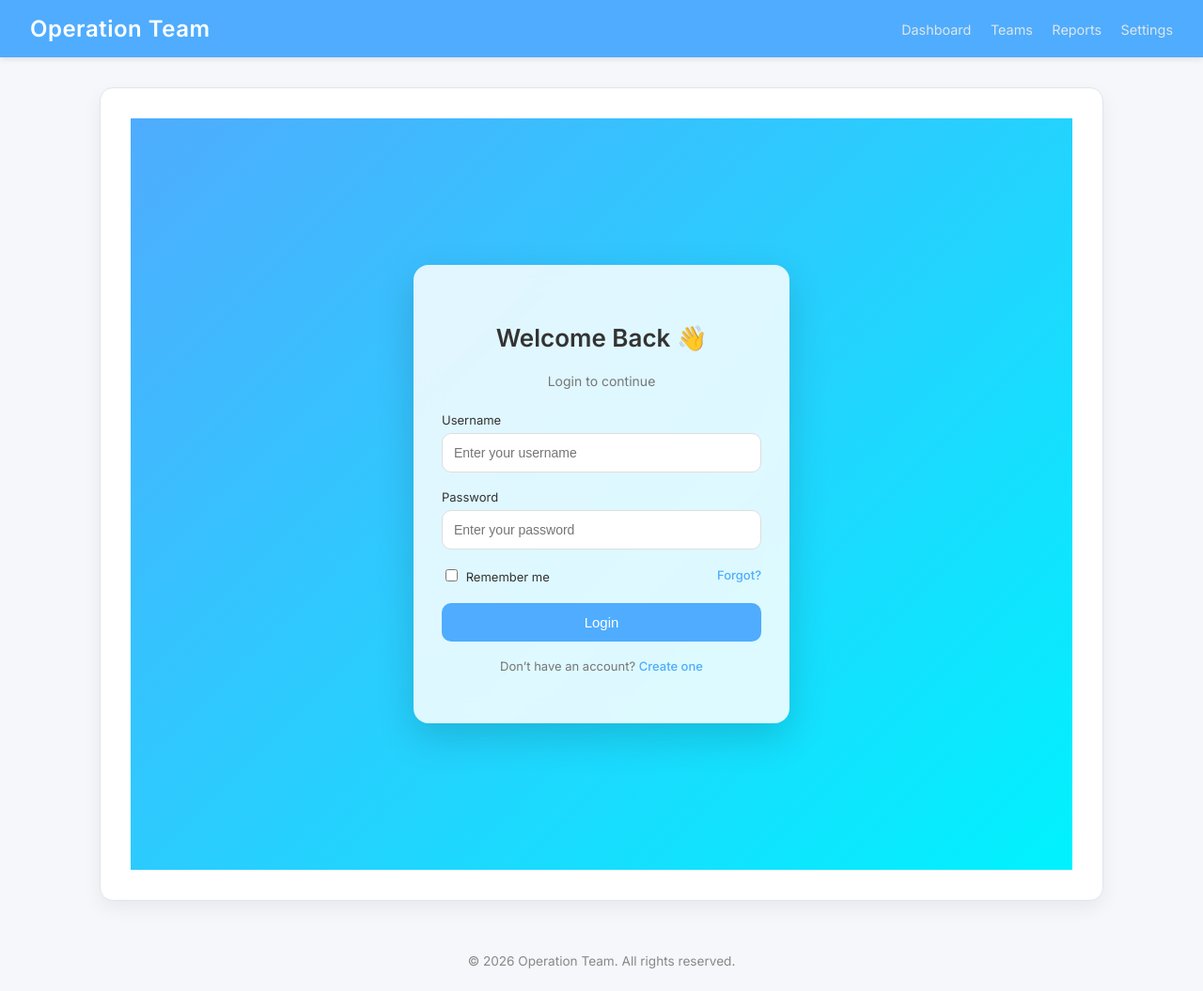
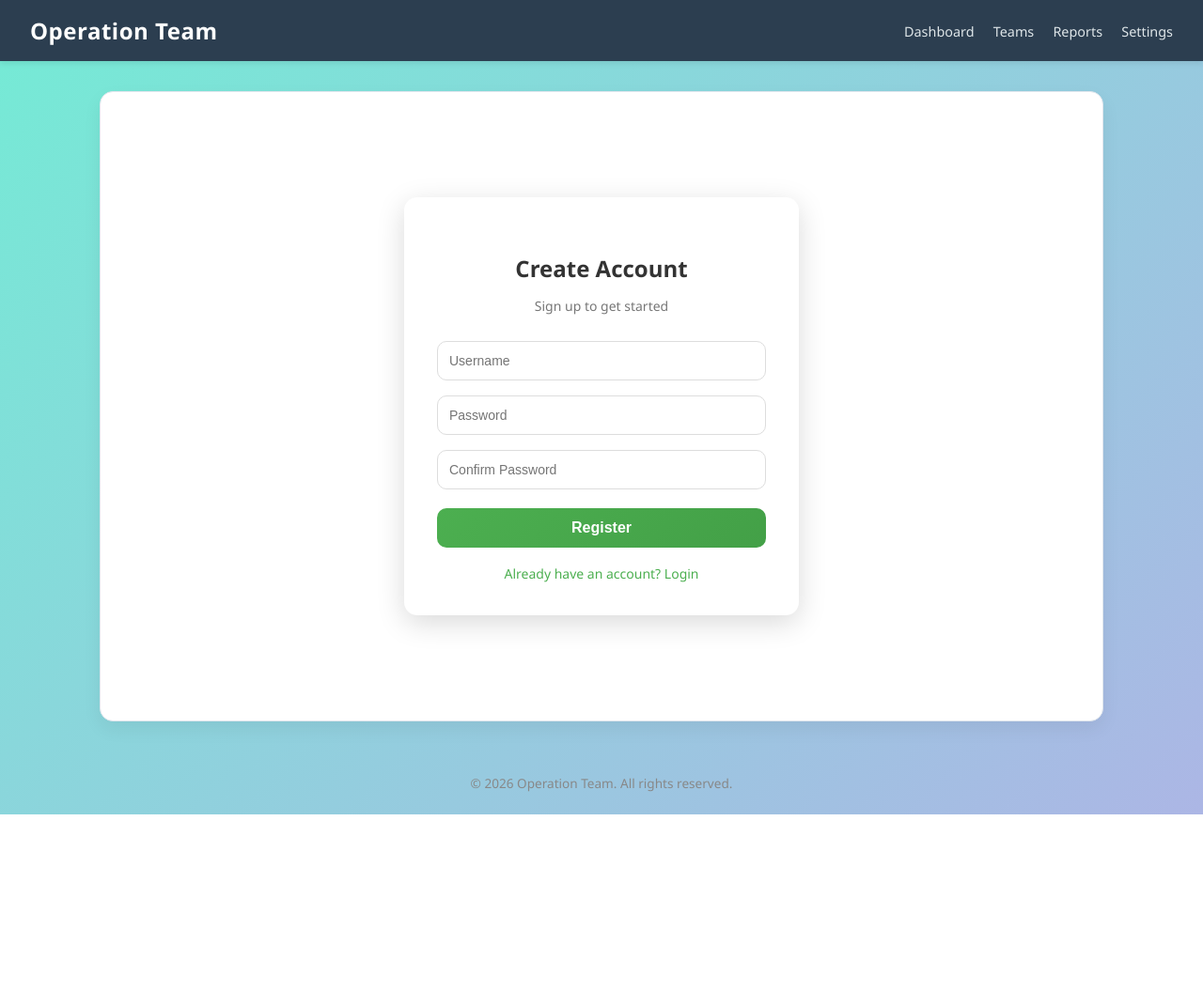
Before and after one commit to clarincehierro001-hue/justforyou, a Flask app: page /login in a window 1280 px wide. Shown: the whole page at 94% size. After the commit the page ends 867 px from the top, so only its background shows below. Run offline with Flask 3, Linux system fonts and the light colour scheme.

Commit message:
login.html

```diff
--- a/templates/login.html
+++ b/templates/login.html
@@ -1,206 +1,111 @@
 {% extends "base.html" %}
 {% block content %}
 <style>
-    :root {
-        --primary: #4facfe;
-        --primary-dark: #3a8dde;
-        --text: #333;
-        --muted: #777;
-    }
-
     body {
-        margin: 0;
-        font-family: 'Inter', Arial, sans-serif;
-    }
-
-    .auth-wrapper {
-        display: flex;
-        justify-content: center;
-        align-items: center;
-        min-height: 100vh;
-        background: linear-gradient(135deg, #4facfe, #00f2fe);
-        padding: 20px;
+        background: linear-gradient(135deg, #74ebd5, #ACB6E5);
+        font-family: 'Segoe UI', Tahoma, Geneva, Verdana, sans-serif;
     }
 
     .auth-container {
-        width: 100%;
-        max-width: 400px;
-        padding: 40px 30px;
-        border-radius: 16px;
-
-        /* Glass effect */
-        background: rgba(255, 255, 255, 0.85);
-        backdrop-filter: blur(12px);
-
-        box-shadow: 0 15px 40px rgba(0,0,0,0.15);
+        max-width: 420px;
+        margin: 80px auto;
+        padding: 35px;
+        border-radius: 14px;
+        box-shadow: 0 8px 30px rgba(0,0,0,0.15);
+        background: #ffffff;
         text-align: center;
-
-        animation: fadeIn 0.6s ease;
     }
 
-    @keyframes fadeIn {
-        from {
-            opacity: 0;
-            transform: translateY(20px);
-        }
-        to {
-            opacity: 1;
-            transform: translateY(0);
-        }
+    .auth-container h3 {
+        margin-bottom: 10px;
+        font-size: 24px;
+        color: #333;
     }
 
-    .auth-title {
-        font-size: 26px;
-        font-weight: 600;
-        color: var(--text);
+    .auth-container p {
+        margin-bottom: 20px;
+        font-size: 14px;
+        color: #777;
     }
 
-    .auth-subtitle {
-        margin-top: 5px;
-        margin-bottom: 25px;
-        color: var(--muted);
+    .auth-container input {
+        width: 100%;
+        padding: 12px;
+        margin: 8px 0;
+        border: 1px solid #ddd;
+        border-radius: 10px;
         font-size: 14px;
+        transition: border 0.2s, box-shadow 0.2s;
     }
 
-    .form-group {
-        text-align: left;
-        margin-bottom: 18px;
+    .auth-container input:focus {
+        border-color: #4CAF50;
+        outline: none;
+        box-shadow: 0 0 0 2px rgba(76, 175, 80, 0.2);
     }
 
-    .form-group label {
-        display: block;
-        margin-bottom: 6px;
-        font-size: 13px;
-        color: var(--text);
+    .auth-container button {
+        width: 100%;
+        padding: 12px;
+        margin-top: 12px;
+        border: none;
+        border-radius: 10px;
+        background: linear-gradient(135deg, #4CAF50, #43a047);
+        color: white;
+        font-size: 16px;
+        font-weight: 600;
+        cursor: pointer;
+        transition: transform 0.15s ease, box-shadow 0.15s ease;
     }
 
-    .form-group input {
-        width: 100%;
-        padding: 12px;
-        border-radius: 10px;
-        border: 1px solid #ddd;
-        font-size: 14px;
-        transition: all 0.25s ease;
+    .auth-container button:hover {
+        transform: translateY(-1px);
+        box-shadow: 0 4px 12px rgba(0,0,0,0.2);
     }
 
-    .form-group input:focus {
-        border-color: var(--primary);
-        box-shadow: 0 0 0 3px rgba(79, 172, 254, 0.2);
-        outline: none;
+    .auth-container button:active {
+        transform: scale(0.98);
     }
 
-    .form-options {
-        display: flex;
-        justify-content: space-between;
-        align-items: center;
-        font-size: 13px;
-        margin-bottom: 20px;
-    }
-
-    .form-options input {
-        margin-right: 5px;
-        cursor: pointer;
-    }
-
-    .forgot-link {
+    .auth-container a {
+        display: block;
+        margin-top: 18px;
+        color: #4CAF50;
         text-decoration: none;
-        color: var(--primary);
+        font-size: 14px;
         font-weight: 500;
     }
 
-    .forgot-link:hover {
+    .auth-container a:hover {
         text-decoration: underline;
     }
 
-    .btn-primary {
-        width: 100%;
-        padding: 12px;
-        border: none;
-        border-radius: 10px;
-        background: var(--primary);
-        color: #fff;
-        font-size: 15px;
-        font-weight: 500;
-        cursor: pointer;
-        transition: all 0.25s ease;
-    }
-
-    .btn-primary:hover {
-        background: var(--primary-dark);
-        transform: translateY(-1px);
-    }
-
-    .btn-primary:active {
-        transform: scale(0.98);
-    }
-
-    .auth-footer {
-        margin-top: 18px;
-        font-size: 13px;
-        color: var(--muted);
-    }
-
-    .auth-footer a {
-        color: var(--primary);
-        text-decoration: none;
-        font-weight: 500;
-    }
-
-    .auth-footer a:hover {
-        text-decoration: underline;
-    }
-
-    @media (max-width: 480px) {
-        .auth-container {
-            padding: 30px 20px;
-        }
+    .error-message {
+        color: #c0392b;
+        background: #fdecea;
+        padding: 10px;
+        border-radius: 8px;
+        margin-bottom: 15px;
+        font-size: 14px;
+        border: 1px solid #f5c6cb;
     }
 </style>
 
-<div class="auth-wrapper">
-    <div class="auth-container">
-        <h2 class="auth-title">Welcome Back 👋</h2>
-        <p class="auth-subtitle">Login to continue</p>
+<div class="auth-container">
+    <h3>Create Account</h3>
+    <p>Sign up to get started</p>
 
-        <form method="POST" class="auth-form" novalidate>
-            <div class="form-group">
-                <label for="username">Username</label>
-                <input
-                    id="username"
-                    name="username"
-                    type="text"
-                    placeholder="Enter your username"
-                    required
-                    autocomplete="username"
-                >
-            </div>
+    {% if error %}
+        <div class="error-message">{{ error }}</div>
+    {% endif %}
 
-            <div class="form-group">
-                <label for="password">Password</label>
-                <input
-                    id="password"
-                    name="password"
-                    type="password"
-                    placeholder="Enter your password"
-                    required
-                    autocomplete="current-password"
-                >
-            </div>
+    <form method="POST" autocomplete="off">
+        <input name="username" placeholder="Username" required>
+        <input name="password" type="password" placeholder="Password" required>
+        <input name="confirm_password" type="password" placeholder="Confirm Password" required>
+        <button type="submit">Register</button>
+    </form>
 
-            <div class="form-options">
-                <label>
-                    <input type="checkbox" name="remember"> Remember me
-                </label>
-                <a href="/forgot-password" class="forgot-link">Forgot?</a>
-            </div>
-
-            <button type="submit" class="btn-primary">Login</button>
-        </form>
-
-        <p class="auth-footer">
-            Don’t have an account?
-            <a href="/register">Create one</a>
-        </p>
-    </div>
+    <a href="/login">Already have an account? Login</a>
 </div>
 {% endblock %}
```
